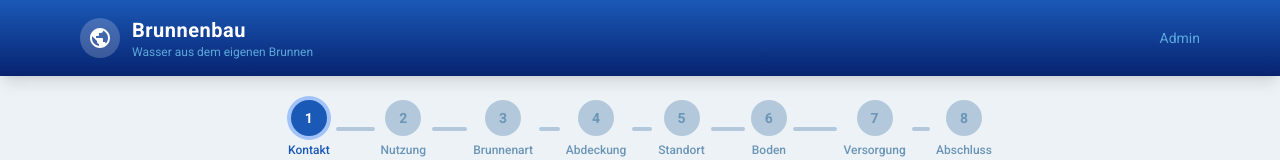
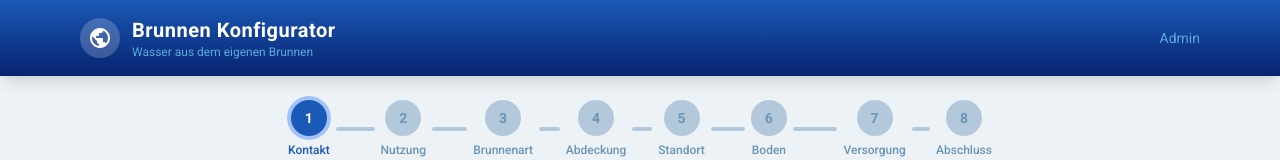
Before and after one commit to EasyBrainLab/BrunnenbauApp, a React (Vite) app in the folder frontend/: page / in a window 1280 px wide. Shown: the top 160 px of the page. Built offline with nearby package versions, Linux system fonts and the light colour scheme; no server answers; the HTML template or start-up script is replaced by a standard one.

Commit message:
Change header title to Brunnen Konfigurator

```diff
--- a/frontend/src/components/Layout.jsx
+++ b/frontend/src/components/Layout.jsx
@@ -7,6 +7,7 @@ export default function Layout() {
   const { company } = useAuth();
 
   const companyName = company?.company_name || 'Brunnenbau';
+  const headerTitle = 'Brunnen Konfigurator';
   const tagline = company?.tagline || 'Wasser aus dem eigenen Brunnen';
   const logoPath = company?.logo_path || '';
   const primaryColor = company?.primary_color || '#1b59b7';
@@ -30,7 +31,7 @@ export default function Layout() {
               </div>
             )}
             <div>
-              <h1 className="text-xl font-heading font-semibold">{companyName}</h1>
+              <h1 className="text-xl font-heading font-semibold">{headerTitle}</h1>
               <p className="text-xs text-[#5ca8db]">{tagline}</p>
             </div>
           </Link>
```
